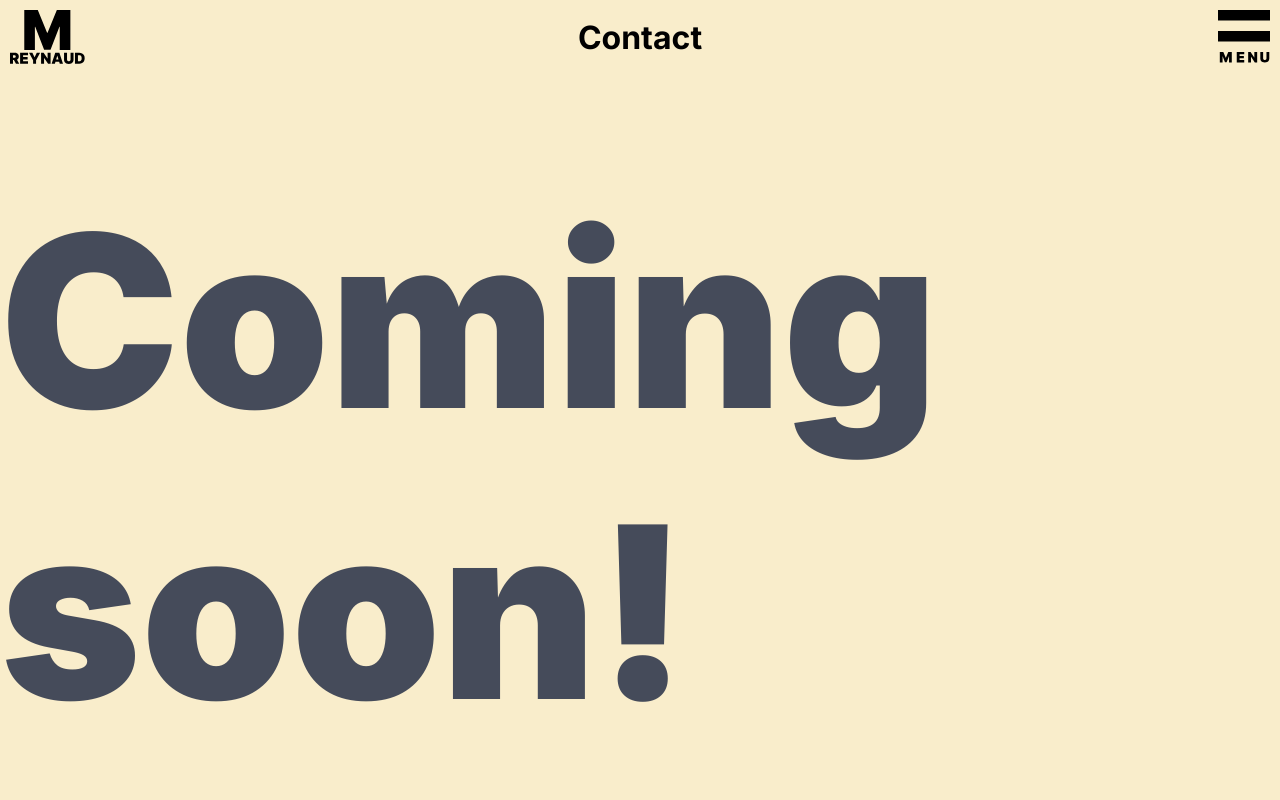
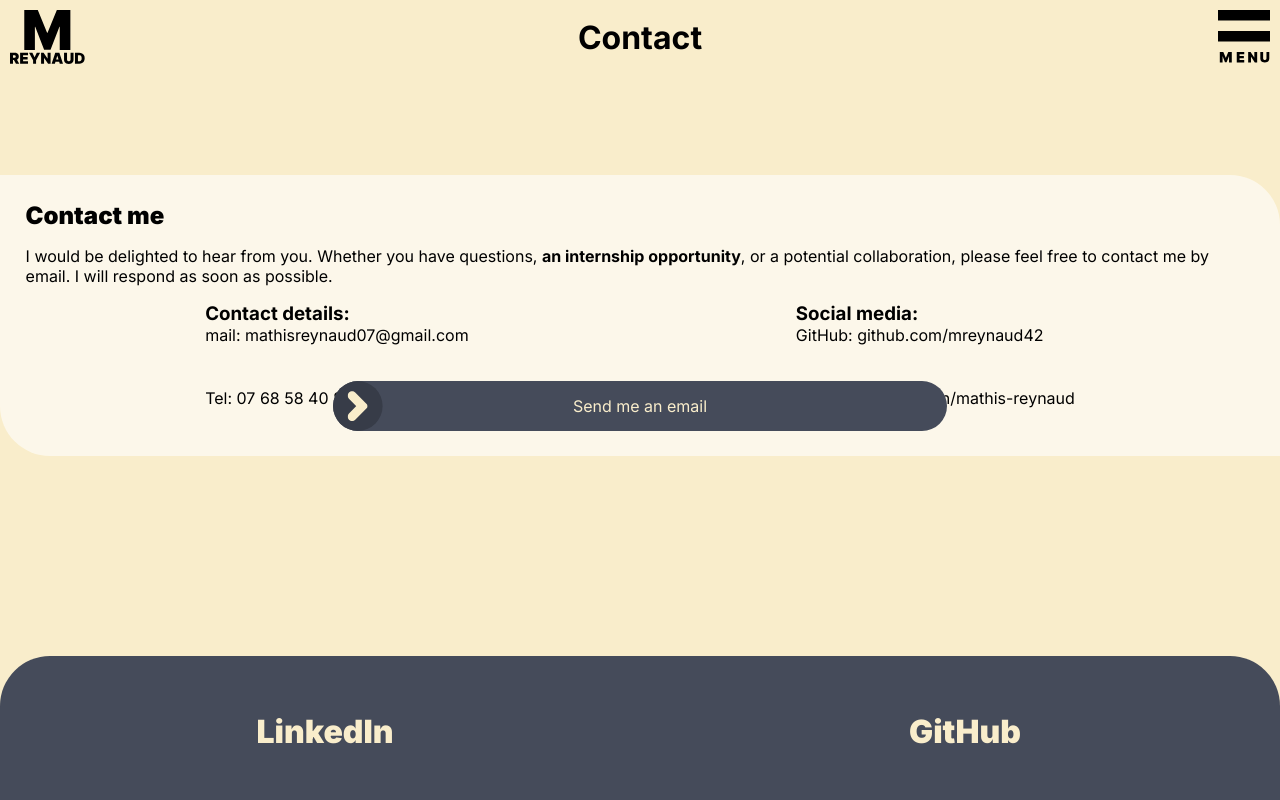
Before and after one commit to mreynaud42/my_showcase_website, a React (Vite) app: page /contact in a window 1280 px wide. Shown: the top 800 px of the page. Built offline with nearby package versions, Linux system fonts and the light colour scheme.

Commit message:
create page contact

```diff
--- a/src/pages/Contact.tsx
+++ b/src/pages/Contact.tsx
@@ -1,10 +1,30 @@
-import ComingSoon from "../components/ComingSoon"
+import ButtonCTA from "../components/ButtonCTA"
+
+import "../styles/pages/contact.css";
 
 export default function Contact() {
     return (
         <>
             <div className="head"><h1 className="namepage">Contact</h1></div>
-            <ComingSoon />
+            <section>
+                <h2>Contact me</h2>
+                <p>I would be delighted to hear from you. Whether you have questions, <strong>an internship opportunity</strong>, or a potential collaboration, please feel free to contact me by email. I will respond as soon as possible.</p>
+                <div className="info-contact">
+                    <div className="contact-details">
+                        <h3>Contact details:</h3>
+                        <a href="mailto:mathisreynaud07@gmail.com">mail: mathisreynaud07@gmail.com</a>
+                        <a href="tel:+33768584081">Tel: 07 68 58 40 81</a>
+                    </div>
+                    <div className="social">
+                        <h3>Social media:</h3>
+                        <a href="https://github.com/mreynaud42">GitHub: github.com/mreynaud42</a>
+                        <a href="https://linkedin.com/in/mathis-reynaud">mail: linkedin.com/in/mathis-reynaud</a>
+                    </div>
+                </div>
+                <div className="button">
+                    <ButtonCTA href="mailto:mathisreynaud07@gmail.com" cta="Send me an email"/>
+                </div>
+            </section>
         </>
     );
 }
--- /dev/null
+++ b/src/styles/pages/contact.css
@@ -0,0 +1,36 @@
+
+div.info-contact {
+    margin: 1rem;
+
+    display: flex;
+    justify-content: space-around;
+}
+
+div.info-contact a {
+    display: block;
+    color: black;
+}
+
+div.info-contact a:hover {
+    text-decoration: underline;
+}
+
+div.social .social-media {
+    display: flex;
+    flex-direction: column;
+}
+
+div.social .social-media a {
+    margin: 0;
+    padding: 0;
+}
+
+div.social div.social-media a:hover {
+    background-color: transparent;
+}
+
+div.social .social-media a h2 {
+    font-weight: 500;
+    font-size: 1rem;
+    color: black;
+}
```
